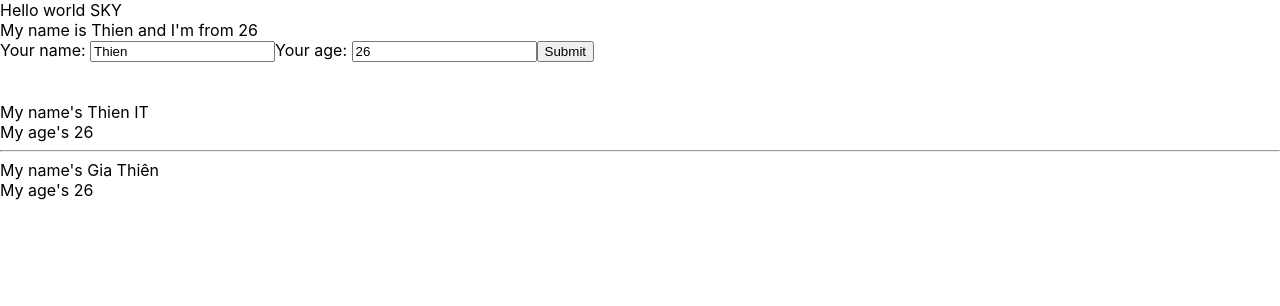
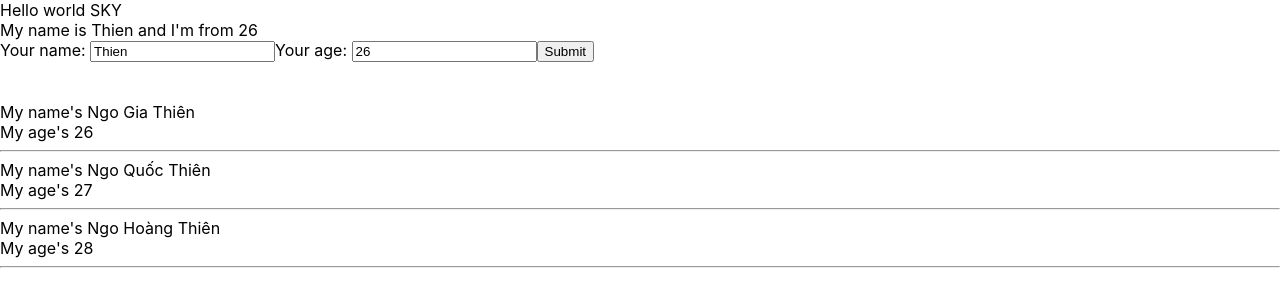
Before and after one commit to thienng77/ReactJS, a React (Create React App) app: page / in a window 1280 px wide. Shown: the top 306 px of the page. Built offline with nearby package versions, Linux system fonts and the light colour scheme.

Commit message:
Outputting List

```diff
--- a/src/component/DisplayInfo.js
+++ b/src/component/DisplayInfo.js
@@ -1,16 +1,34 @@
 import react from "react";
 import React from "react";
 
-class DisplayInfo extends React.Component{
-    render(){
+class DisplayInfo extends React.Component {
+    render() {
         //console.log(this.props)
         //destructuring array/object
-        const {age, name} = this.props;
+        const { listUsers } = this.props;
+        console.log(listUsers);
         //props -> viết tắt property
-        return(
+        return (
             <div>
+                {
+                    listUsers.map((user) => {
+                        return (
+                            <div key={user.id}>
+                                <div>My name's {user.name}</div>
+                                <div>My age's {user.age}</div>
+                                <hr/>
+                            </div>
+                        )
+                    })
+                }
+                {/* <div>My name's {name}</div>
+                <div>My age's {age}</div>
+                <hr/>
                 <div>My name's {name}</div>
                 <div>My age's {age}</div>
+                <hr/>
+                <div>My name's {name}</div>
+                <div>My age's {age}</div> */}
             </div>
         )
     }
--- a/src/component/MyComponent.js
+++ b/src/component/MyComponent.js
@@ -5,15 +5,21 @@ import UserInfo from "./UserInfo";
 import DisplayInfo from "./DisplayInfo";
 class MyComponent extends React.Component {
     //JSX
+    state = {
+        listUsers: [
+            { id: 1, name: "Ngo Gia Thiên", age: "26" },
+            { id: 2, name: "Ngo Quốc Thiên", age: "27" },
+            { id: 3, name: "Ngo Hoàng Thiên", age: "28" },
+        ]
+    }
     render() {
-        const myInfo = ['ab','b','c'];
+        //DRY: don't repeat yourseft
         return (
             <div>
                 <UserInfo />
-                <br/><br/>
-                <DisplayInfo name="Thien IT" age="26"/>
-                <hr/>
-                <DisplayInfo name={"Gia Thiên"} age={26} myInfo={myInfo}/>
+                <br /><br />
+                <DisplayInfo listUsers={this.state.listUsers}
+                />
             </div>
         );
     }
```
